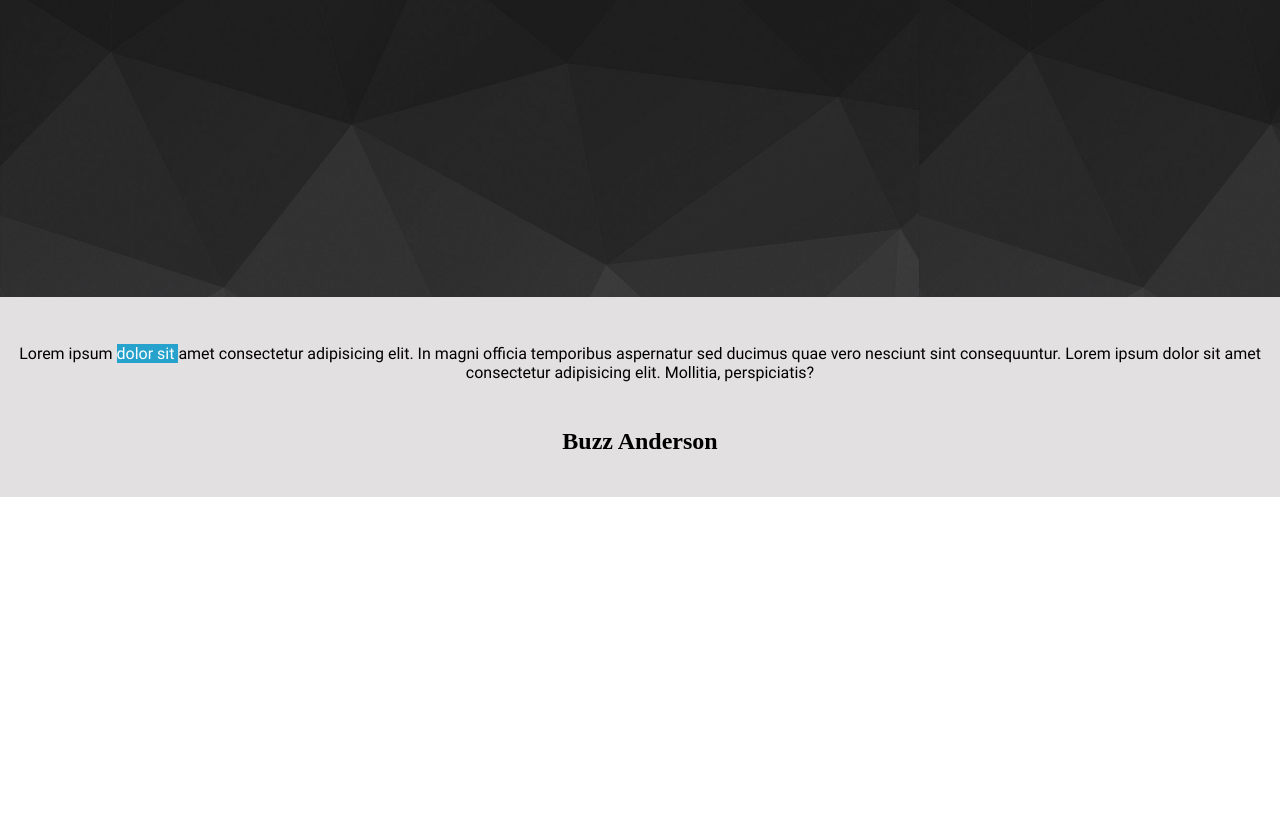
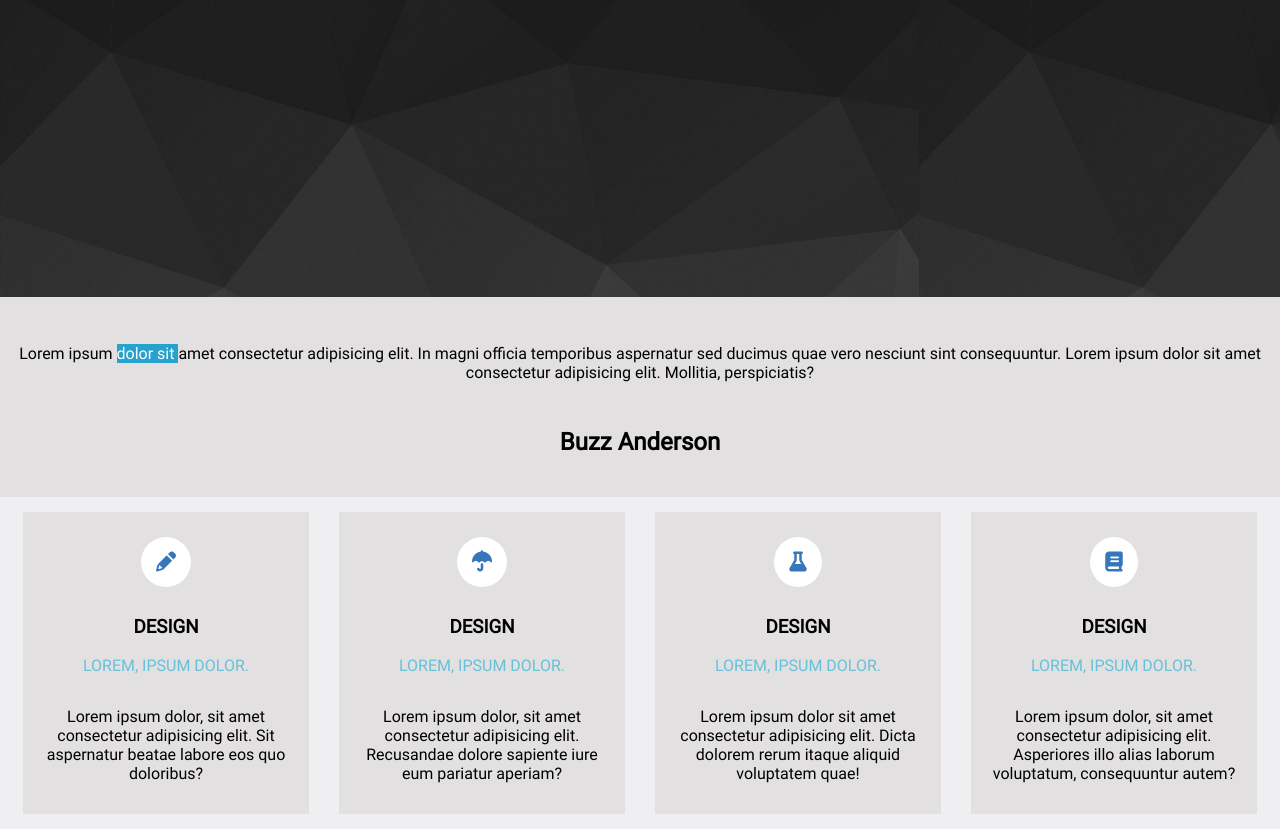
Before and after one commit to JamilaaH/html-sass-flati-siteweb, a website: page index.html in a window 1280 px wide. Shown: the part 71-900 px from the top of the page. Before the commit the page ends 800 px from the top, so only its background shows below. Drawn offline with Linux system fonts and the light colour scheme.

Commit message:
projet initialisé

```diff
--- a/index.html
+++ b/index.html
@@ -1,5 +1,6 @@
 <!DOCTYPE html>
 <html lang="fr">
+
 <head>
     <meta charset="UTF-8">
     <link rel="stylesheet" href="./public/css/app.css">
@@ -33,13 +34,67 @@
     <!-- section 1 -->
 
     <section class="section1">
-        <p>Lorem ipsum <span class="surligne">dolor sit </span>amet consectetur adipisicing elit. In magni officia temporibus aspernatur sed <span class="gras-bleu">ducimus</span> quae vero nesciunt sint consequuntur. Lorem ipsum dolor sit amet consectetur <span class="gras-grey"> adipisicing elit. </span> Mollitia, perspiciatis?</p>
+        <p>Lorem ipsum <span class="surligne">dolor sit </span>amet consectetur adipisicing elit. In magni officia
+            temporibus aspernatur sed <span class="gras-bleu">ducimus</span> quae vero nesciunt sint consequuntur. Lorem
+            ipsum dolor sit amet consectetur <span class="gras-grey"> adipisicing elit. </span> Mollitia, perspiciatis?
+        </p>
         <h2>Buzz Anderson</h2>
     </section>
 
 
     <!-- section 2 -->
-
+    <section class="section2">
+        <div class="card">
+            <div class="entete">
+                <i class="fas fa-pencil-alt"></i>
+            </div>
+            <div class="titre">
+                <h3>design</h3>
+                <p>Lorem, ipsum dolor.</p>
+            </div>
+            <div class="text">
+                <p>Lorem ipsum dolor, sit amet consectetur adipisicing elit. Sit aspernatur beatae labore eos quo doloribus?</p>
+            </div>
+        </div>
+        <div class="card">
+            <div class="entete">
+                <i class="fas fa-umbrella"></i>
+            </div>
+            <div class="titre">
+                <h3>design</h3>
+                <p>Lorem, ipsum dolor.</p>
+            </div>
+            <div class="text">
+                <p>Lorem ipsum dolor, sit amet consectetur adipisicing elit. Recusandae dolore sapiente iure eum
+                    pariatur aperiam?</p>
+            </div>
+        </div>
+        <div class="card">
+            <div class="entete">
+                <i class="fas fa-flask"></i>
+            </div>
+            <div class="titre">
+                <h3>design</h3>
+                <p>Lorem, ipsum dolor.</p>
+            </div>
+            <div class="text">
+                <p>Lorem ipsum dolor sit amet consectetur adipisicing elit. Dicta dolorem rerum itaque aliquid voluptatem quae!</p>
+            </div>
+        </div>
+        <div class="card">
+            <div class="entete">
+                <i class="fas fa-book"></i>
+            </div>
+            <div class="titre">
+                <h3>design</h3>
+                <p>Lorem, ipsum dolor.</p>
+            </div>
+            <div class="text">
+                <p>Lorem ipsum dolor, sit amet consectetur adipisicing elit. Asperiores illo alias laborum voluptatum, consequuntur autem?</p>
+            </div>
+        </div>
+    </section>
 
 </body>
+
 </html>
--- a/src/sass/_variables.sass
+++ b/src/sass/_variables.sass
@@ -1,2 +1,5 @@
 $colorHeader : #363B47
 $colorBeige : #E2E0E0
+$colorIcon : #3676BB
+$colorTitre : #67C1D9
+$colorCard : #E2E0E0
--- a/src/sass/modules/_header.sass
+++ b/src/sass/modules/_header.sass
@@ -1,5 +1,8 @@
 body
     margin: 0
+    background-color: #EFEFF1
+    font-family: "roboto-regular"
+
 
 header
     nav
@@ -25,12 +28,19 @@ header
                 justify-content: center
                 align-items: center
                 li
+
                     padding: 0 10px
                     text-transform: uppercase
 
                     a
                         text-decoration: none
-                        color: white
+                        color: grey
+
+                    &:hover
+                        a
+                            height: 60px
+                            color: white
+                            background-color: blue
 
     .banner
             background-image: url("/public/img/bg-header.png")
--- a/src/sass/modules/_section2.sass
+++ b/src/sass/modules/_section2.sass
@@ -0,0 +1,34 @@
+.section2
+    display: flex
+    flex-wrap: wrap
+    align-items: center
+    justify-content: center
+
+    .card
+        text-align: center
+        padding: 15px
+        display: flex
+        flex-direction: column
+        flex-wrap: wrap
+        justify-content: center
+        align-items: center
+        width: 20%
+        margin: 15px
+        background-color: $colorCard
+
+        .entete
+            margin: 10px
+            i
+                color: $colorIcon
+                background-color: white
+                border-radius: 50%
+                padding: 15px
+                font-size: 20px
+
+        .titre
+            font-size: 16px
+            text-transform: uppercase
+
+            p
+                padding: 0
+                color: $colorTitre
```
Also changed, not shown: public/css/app.css.
